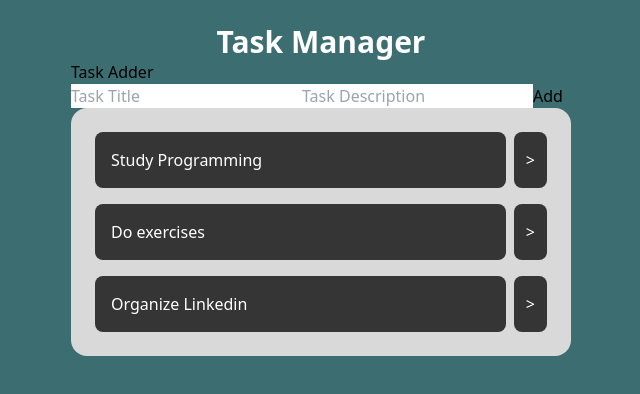
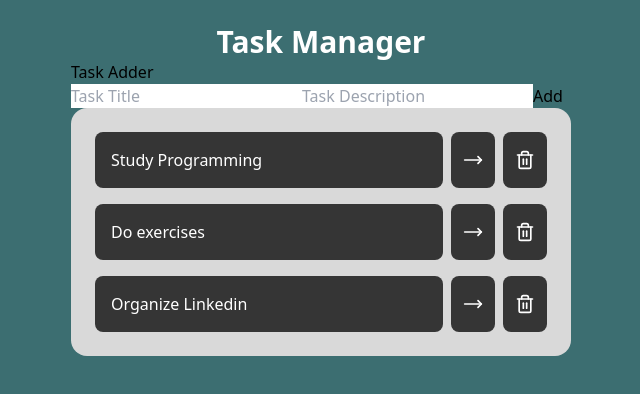
Before and after one commit to felipeSucupiraO/react-task-manager, a React (Vite) app in the folder task-manager/: page / in a window 1280 px wide. Shown: the top 394 px of the page, without its empty margins (319-959 px from the left). Built offline with nearby package versions, Linux system fonts and the light colour scheme.

Commit message:
feat: added deletion and completion to tasks

```diff
--- a/task-manager/package.json
+++ b/task-manager/package.json
@@ -10,6 +10,7 @@
     "preview": "vite preview"
   },
   "dependencies": {
+    "lucide-react": "^0.471.1",
     "react": "^18.3.1",
     "react-dom": "^18.3.1"
   },
--- a/task-manager/src/App.jsx
+++ b/task-manager/src/App.jsx
@@ -3,7 +3,7 @@ import TaskAdder from "./components/TaskAdder";
 import Tasks from "./components/Tasks";
 
 function App() {
-    const [tasks, addTask] = useState([
+    const [tasks, setTasks] = useState([
         {
             id: 1,
             title: "Study Programming",
@@ -24,12 +24,34 @@ function App() {
         }
     ])
 
+    function changeTaskCompletionOnId(taskId) {
+        const newTasks = tasks.map(task => {
+            if (task.id == taskId) {
+                return {...task, isCompleted: !task.isCompleted};
+            } else {
+                return task;
+            }
+        })
+
+        setTasks(newTasks);
+    }
+
+    function deleteTaskOnId(taskId) {
+        const newTasks = tasks.filter(task => task.id != taskId)
+
+        setTasks(newTasks);
+    }
+
     return (
         <div className="w-screen h-screen bg-aqua-green flex justify-center p-6">
             <div className="w-[500px]">
                 <h1 className="text-3xl text-white font-bold text-center">Task Manager</h1>
                 <TaskAdder/>
-                <Tasks tasks={tasks}/>
+                <Tasks
+                    tasks={tasks}
+                    changeTaskCompletionOnId={changeTaskCompletionOnId}
+                    deleteTaskOnId={deleteTaskOnId}
+                />
             </div>
         </div>
     )
--- a/task-manager/src/components/TaskUnit.jsx
+++ b/task-manager/src/components/TaskUnit.jsx
@@ -1,8 +1,20 @@
+import { Trash2 } from "lucide-react"
+import { MoveRight } from "lucide-react"
+
 function TaskUnit(props) {
     return (
         <li key={props.task.id} className="flex flex-row gap-2">
-            <button className="flex-1 bg-dark-gray p-4 text-white text-left rounded-lg">{props.task.title}</button>
-            <button className="flex-none bg-dark-gray p-3 text-white rounded-lg">&gt;</button>
+            <button
+                onClick={() => {props.changeTaskCompletionOnId(props.task.id)}}
+                className={`flex-1 bg-dark-gray p-4 text-white text-left rounded-lg ${props.task.isCompleted ? "line-through" : ""}`}
+            >
+                {props.task.title}
+            </button>
+            <button className="flex-none bg-dark-gray p-3 text-white rounded-lg"><MoveRight size={20} /></button>
+            <button
+                className="flex-none bg-dark-gray p-3 text-white rounded-lg"
+                onClick={() => {props.deleteTaskOnId(props.task.id)}}
+            ><Trash2 size={20} /></button>
         </li>
     )
 }
--- a/task-manager/src/components/Tasks.jsx
+++ b/task-manager/src/components/Tasks.jsx
@@ -4,8 +4,12 @@ function Tasks(props) {
     return (
         <div className="bg-light-gray p-6 rounded-2xl">
             <ul className="space-y-4">
-                {props.tasks.map((task) => (
-                    <TaskUnit task={task}/>
+                {props.tasks.map(task => (
+                    <TaskUnit
+                        task={task}
+                        changeTaskCompletionOnId={props.changeTaskCompletionOnId}
+                        deleteTaskOnId={props.deleteTaskOnId}
+                    />
                 ))}
             </ul>
         </div>
```
Also changed, not shown: 1 other file (tests, documents, lock files or other folders).
